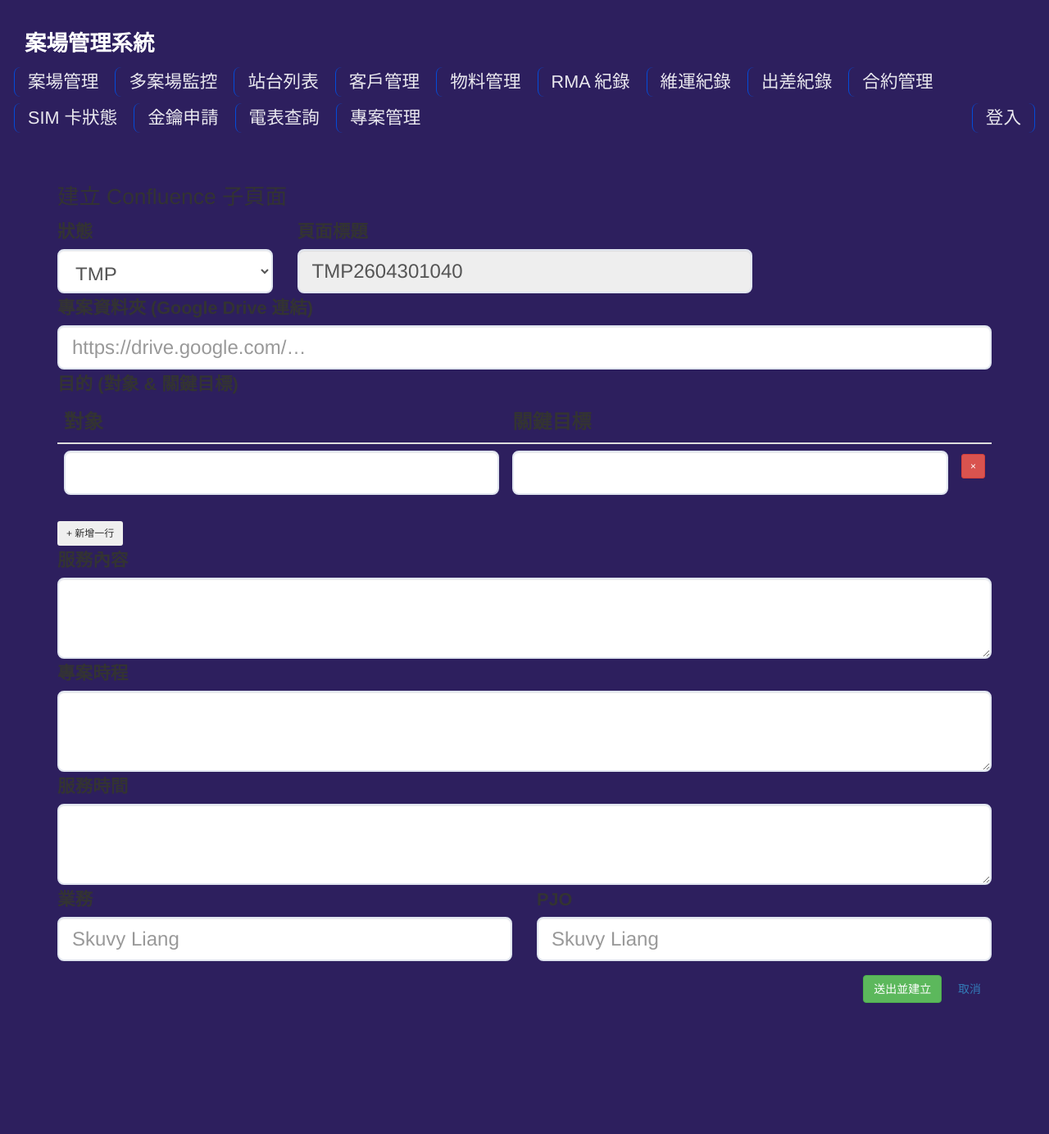
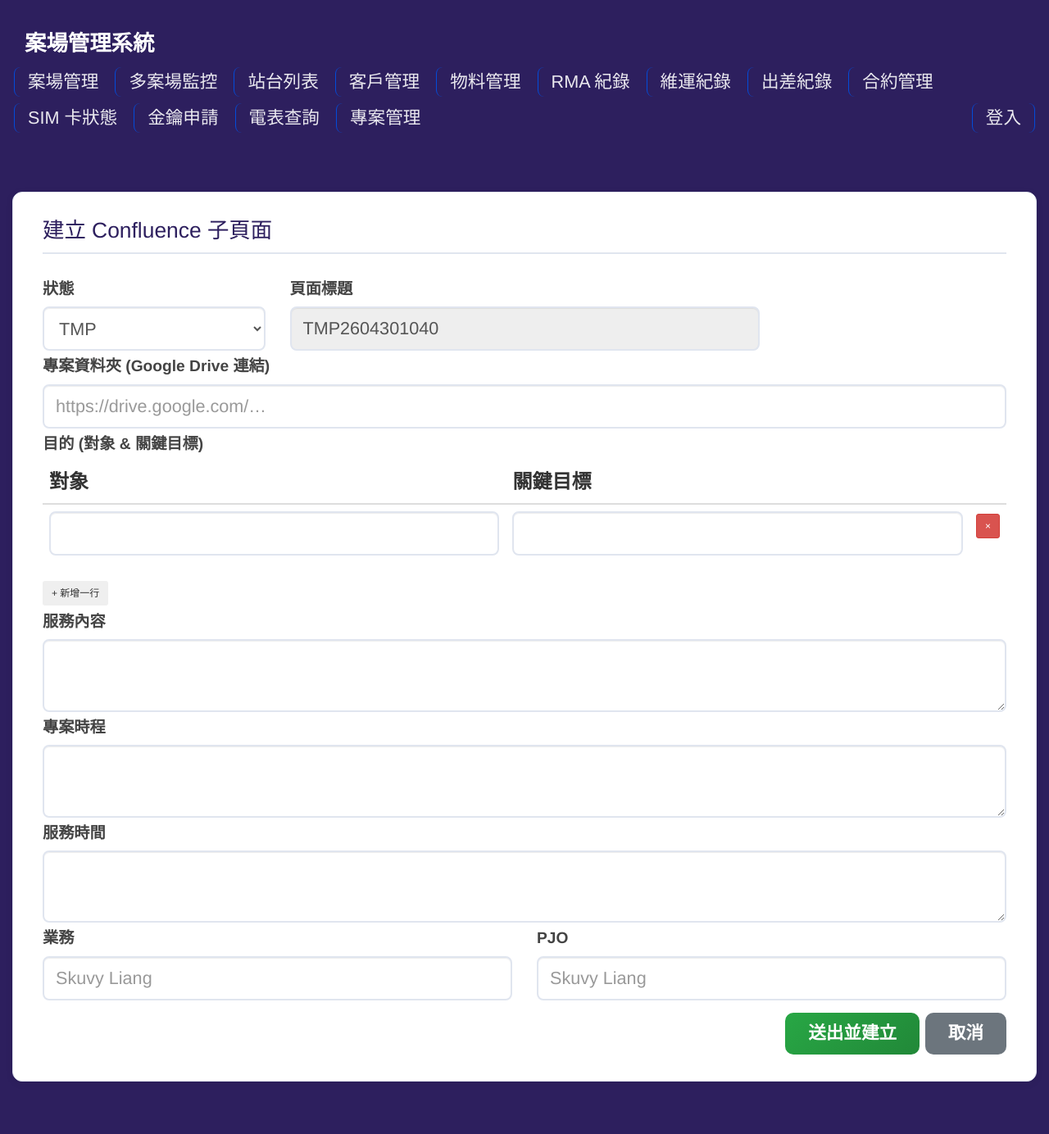
Before and after one commit to grace2402/teaasia, a Flask app: page /confluence/create in a window 1280 px wide. Shown: the whole page at 82% size. Before the commit the page ends 1224 px from the top, so only its background shows below. Run offline with Flask 3, Linux system fonts and the light colour scheme; parts of the project's set-up code (start-up, migrations or seed data) failed here and were passed over; some libraries are stand-ins or nearby versions.

Commit message:
Unify edit page styling: add .edit-card wrapper with white background, consistent labels and form controls across all edit pages

```diff
--- a/app/templates/add_spot.html
+++ b/app/templates/add_spot.html
@@ -3,7 +3,8 @@
 {% block title %}新增站點{% endblock %}
 
 {% block page_content %}
-<div class="container">
+<div class="container-fluid">
+<div class="edit-card">
     <h2>新增站點</h2>
     <form method="post">
         {{ form.hidden_tag() }}
@@ -45,4 +46,5 @@
         <a href="{{ url_for('main.site_management') }}" class="btn btn-secondary">取消</a>
     </form>
 </div>
-{% endblock %}
+
+</div>{% endblock %}
--- a/app/templates/base1.html
+++ b/app/templates/base1.html
@@ -420,6 +420,71 @@
             border-color: #e0e5ef !important;
         }
 
+        /* ===== 編輯/表單卡片區 - 統一白色卡片 ===== */
+        .edit-card {
+            background: #ffffff !important;
+            border-radius: var(--card-radius) !important;
+            box-shadow: 0 2px 10px rgba(0,0,0,0.08) !important;
+            border: 1px solid #e0e5ef !important;
+            padding: 32px 36px !important;
+            margin-bottom: 24px !important;
+        }
+        .edit-card h1,
+        .edit-card h2 {
+            font-size: var(--subtitle-size) !important;
+            color: #2d1f5e !important;
+            margin-top: 0 !important;
+            margin-bottom: 24px !important;
+            padding-bottom: 12px !important;
+            border-bottom: 2px solid #e0e5ef !important;
+        }
+        .edit-card label {
+            font-weight: 600 !important;
+            font-size: 19.2px !important;
+            color: #444 !important;
+            margin-bottom: 8px !important;
+        }
+        .edit-card .form-group {
+            margin-bottom: 20px !important;
+        }
+        .edit-card .form-control {
+            border-radius: 8px !important;
+            border: 2px solid #e0e5ef !important;
+            font-size: 21.6px !important;
+            padding: 12px 14px !important;
+        }
+        .edit-card .form-control:focus {
+            border-color: var(--gradient-start) !important;
+            box-shadow: 0 0 0 3px rgba(102, 126, 234, 0.15) !important;
+        }
+        .edit-card .btn-success {
+            background: linear-gradient(135deg, #28a745, #218838) !important;
+            color: white !important;
+            border: none !important;
+            border-radius: var(--btn-radius) !important;
+            padding: 10px 28px !important;
+            font-size: var(--btn-size) !important;
+            font-weight: 600 !important;
+        }
+        .edit-card .btn-secondary {
+            background: #6c757d !important;
+            color: white !important;
+            border: none !important;
+            border-radius: var(--btn-radius) !important;
+            padding: 10px 28px !important;
+            font-size: var(--btn-size) !important;
+            font-weight: 600 !important;
+        }
+        .edit-card .btn-primary {
+            background: linear-gradient(135deg, var(--gradient-start), var(--gradient-end)) !important;
+            color: white !important;
+            border: none !important;
+            border-radius: var(--btn-radius) !important;
+            padding: 10px 28px !important;
+            font-size: var(--btn-size) !important;
+            font-weight: 600 !important;
+        }
+
         /* ===== 合約隱藏列 ===== */
         .contract-row {
             display: none;
--- a/app/templates/create_confluence.html
+++ b/app/templates/create_confluence.html
@@ -1,8 +1,10 @@
 {% extends 'base1.html' %}
-{% block title %}建立 Confluence 子頁面{% endblock %}
+{% block title %}建立 Confluence 子頁面</div>
+{% endblock %}
 
 {% block content %}
-<div class="container mt-4">
+<div class="container-fluid">
+<div class="edit-card">
   <h2>建立 Confluence 子頁面</h2>
   <form method="post">
     <!-- CSRF 驗證 -->
--- a/app/templates/edit_client.html
+++ b/app/templates/edit_client.html
@@ -3,7 +3,8 @@
 {% block title %}編輯客戶{% endblock %}
 
 {% block page_content %}
-<div class="container mt-5">
+<div class="container-fluid">
+<div class="edit-card">
     <h1 class="mb-4">編輯客戶</h1>
 
     <form method="POST">
@@ -34,4 +35,5 @@
     </form>
 
 </div>
-{% endblock %}
+
+</div>{% endblock %}
--- a/app/templates/edit_contract.html
+++ b/app/templates/edit_contract.html
@@ -3,7 +3,8 @@
 {% block title %}編輯合約{% endblock %}
 
 {% block page_content %}
-<div class="container">
+<div class="container-fluid">
+<div class="edit-card">
     <h2>編輯合約</h2>
     <form method="post" action="">
         {{ form.hidden_tag() }}
@@ -39,4 +40,5 @@
         <a href="{{ url_for('main.contract_management') }}" class="btn btn-secondary">取消</a>
     </form>
 </div>
-{% endblock %}
+
+</div>{% endblock %}
--- a/app/templates/edit_maintenance_record.html
+++ b/app/templates/edit_maintenance_record.html
@@ -1,7 +1,8 @@
 {% extends "base1.html" %}
 
 {% block page_content %}
-<div class="container mt-5">
+<div class="container-fluid">
+<div class="edit-card">
     <h2>編輯維運紀錄</h2>
     <form action="{{ url_for('main.edit_maintenance_record', record_id=record.id) }}" method="POST">
         {{ form.hidden_tag() }}
@@ -44,4 +45,5 @@
         <a href="{{ url_for('main.maintenance_records') }}" class="btn btn-secondary">取消</a>
     </form>
 </div>
-{% endblock %}
+
+</div>{% endblock %}
--- a/app/templates/edit_rma_record.html
+++ b/app/templates/edit_rma_record.html
@@ -3,7 +3,8 @@
 {% block title %}編輯 RMA 紀錄{% endblock %}
 
 {% block page_content %}
-<div class="container mt-5">
+<div class="container-fluid">
+<div class="edit-card">
     <h2>編輯 RMA 紀錄</h2>
     <form method="POST">
         <input type="hidden" name="csrf_token" value="{{ csrf_token() }}">
@@ -23,4 +24,5 @@
         <a href="{{ url_for('main.rma_records') }}" class="btn btn-secondary">取消</a>
     </form>
 </div>
-{% endblock %}
+
+</div>{% endblock %}
--- a/app/templates/edit_simcard_status.html
+++ b/app/templates/edit_simcard_status.html
@@ -2,10 +2,12 @@
 
 {% block title %}
 編輯 SIM 卡狀態
+</div>
 {% endblock %}
 
 {% block page_content %}
-<div class="container mt-5">
+<div class="container-fluid">
+<div class="edit-card">
     <h2>編輯 SIM 卡狀態</h2>
     <form method="post" action="{{ url_for('main.edit_simcard_status', record_id=record.id) }}">
         <!-- CSRF 隱藏欄位 -->
--- a/app/templates/edit_spot.html
+++ b/app/templates/edit_spot.html
@@ -5,7 +5,8 @@
 {% block title %}編輯站點{% endblock %}
 
 {% block page_content %}
-<div class="container">
+<div class="container-fluid">
+<div class="edit-card">
     <h2>編輯站點：{{ spot.site_name }}</h2>
     <form method="post">
         {{ form.hidden_tag() }}
@@ -49,4 +50,5 @@
         <a href="{{ url_for('main.site_management') }}" class="btn btn-secondary">取消</a>
     </form>
 </div>
-{% endblock %}
+
+</div>{% endblock %}
--- a/app/templates/simcard_edit_records.html
+++ b/app/templates/simcard_edit_records.html
@@ -5,7 +5,8 @@ SIM 卡編輯紀錄
 {% endblock %}
 
 {% block page_content %}
-<div class="container mt-5">
+<div class="container-fluid">
+<div class="edit-card">
     <h2>SIM 卡編輯紀錄</h2>
 
     <!-- 篩選表單區塊 -->
@@ -69,4 +70,5 @@ SIM 卡編輯紀錄
         </div>
     </div>
 </div>
-{% endblock %}
+
+</div>{% endblock %}
--- a/app/templates/view_record_history.html
+++ b/app/templates/view_record_history.html
@@ -5,7 +5,8 @@
 {% endblock %}
 
 {% block page_content %}
-<div class="container mt-5">
+<div class="container-fluid">
+<div class="edit-card">
     <h2>維運紀錄歷史版本</h2>
     <p><strong>當前紀錄:</strong> {{ record.description }}</p>
 
@@ -41,4 +42,5 @@
 
     <a href="{{ url_for('main.maintenance_records') }}" class="btn btn-secondary">返回維運紀錄</a>
 </div>
-{% endblock %}
+
+</div>{% endblock %}
```
